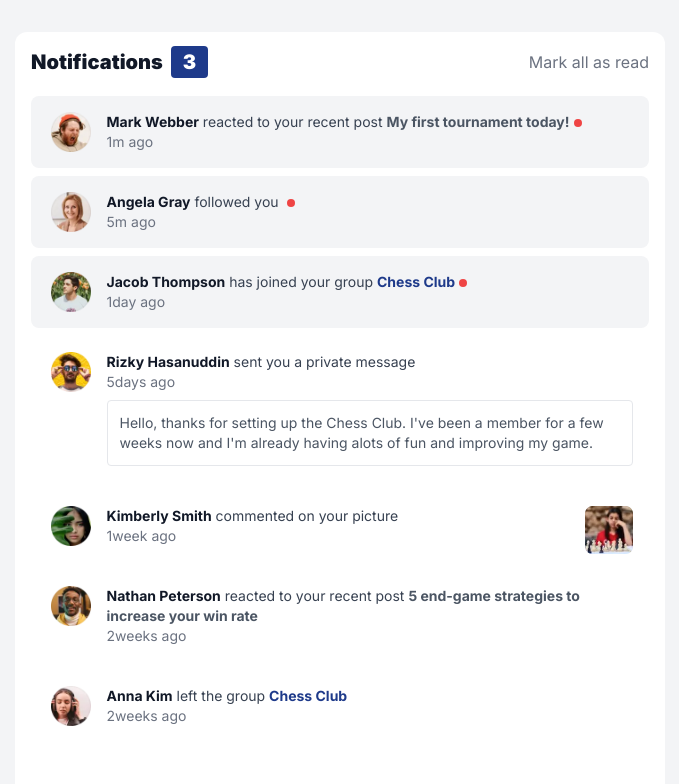
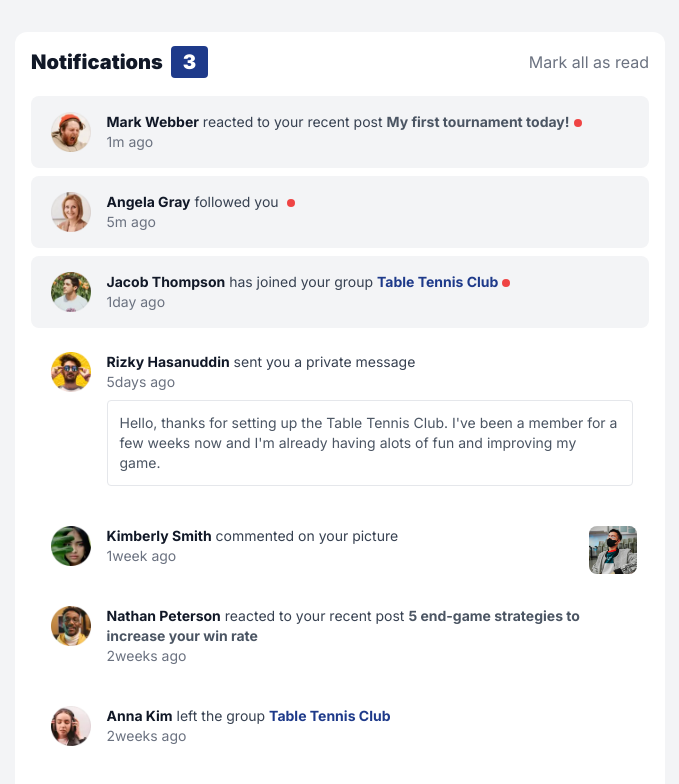
Before and after one commit to JustineLapura/notifications-page, a Next.js app: page / in a window 1280 px wide. Shown: the top 784 px of the page, without its empty margins (300-979 px from the left). Built offline with nearby package versions, Linux system fonts and the light colour scheme.

Commit message:
added profile image and changed club to Table Tennis

```diff
--- a/app/page.tsx
+++ b/app/page.tsx
@@ -7,7 +7,7 @@ import rizkyHasanuddin from "/public/images/avatar-rizky-hasanuddin.webp";
 import kimberlySmith from "/public/images/avatar-kimberly-smith.webp";
 import nathanPeterson from "/public/images/avatar-nathan-peterson.webp";
 import annaKim from "/public/images/avatar-anna-kim.webp";
-import imageChess from "/public/images/image-chess.webp";
+import profile from "/public/images/profile.jpg";
 import { StaticImageData } from "next/image";
 import { useEffect, useState } from "react";
 
@@ -55,7 +55,7 @@ const notifications = [
     profileImg: jacobThompson,
     timeNotified: "1day ago",
     event: {
-      group: "Chess Club",
+      group: "Table Tennis Club",
     },
     notif: "has joined your group",
     read: false,
@@ -67,7 +67,7 @@ const notifications = [
     timeNotified: "5days ago",
     event: {
       message:
-        "Hello, thanks for setting up the Chess Club. I've been a member for a few weeks now and I'm already having alots of fun and improving my game.",
+        "Hello, thanks for setting up the Table Tennis Club. I've been a member for a few weeks now and I'm already having alots of fun and improving my game.",
     },
     notif: "sent you a private message",
     read: true,
@@ -78,7 +78,7 @@ const notifications = [
     profileImg: kimberlySmith,
     timeNotified: "1week ago",
     event: {
-      photo: imageChess,
+      photo: profile,
     },
     notif: "commented on your picture",
     read: true,
@@ -100,7 +100,7 @@ const notifications = [
     profileImg: annaKim,
     timeNotified: "2weeks ago",
     event: {
-      group: "Chess Club",
+      group: "Table Tennis Club",
     },
     notif: "left the group",
     read: true,
@@ -196,11 +196,11 @@ export default function Home() {
                     )}
                   </div>
                   {notification.event.photo && (
-                    <div className="w-[20%] sm:w-[65px] lg:w-12 lg:h-9 rounded-full">
+                    <div className="w-[20%] sm:w-[65px] lg:w-12 lg:h-9 ">
                       <Image
                         src={notification.event.photo}
                         alt="Mark Webber"
-                        className="w-full"
+                        className="w-full rounded-lg ms-1"
                       />
                     </div>
                   )}
```
Also changed, not shown: public/images/profile.jpg (added).
